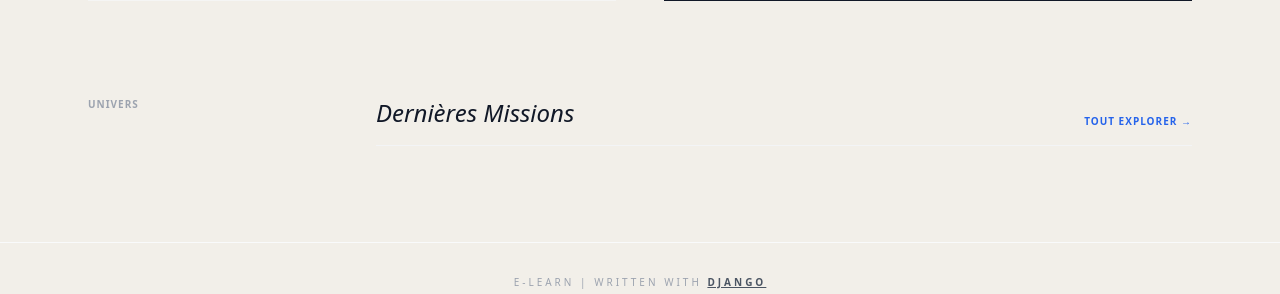
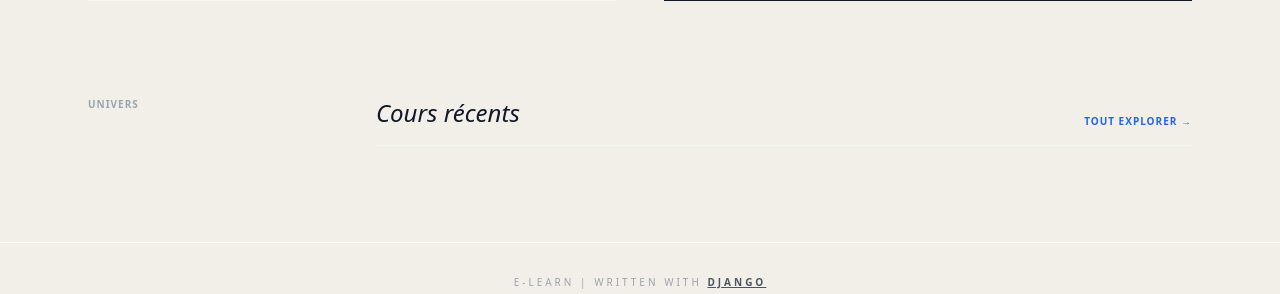
Before and after one commit to Davidwgit82/e.learn-with-django, a Django app: page / in a window 1280 px wide. Shown: the part 773-1067 px from the top of the page. Run offline with Django 5.2, Linux system fonts and the light colour scheme; data that the repository does not hold is empty; some libraries are stand-ins or nearby versions.

Commit message:
index: corriger de textes

```diff
--- a/course/templates/index.html
+++ b/course/templates/index.html
@@ -67,7 +67,7 @@
 
     <div class="lg:col-span-3">
       <div class="flex justify-between items-end mb-12 border-b border-gray-100 pb-4">
-        <h2 class="text-2xl font-light italic">Dernières Missions</h2>
+        <h2 class="text-2xl font-light italic">Cours récents</h2>
         <a href="{% url 'list_course' %}" class="text-[10px] font-bold uppercase tracking-widest text-blue-600 hover:text-black">Tout explorer &rarr;</a>
       </div>
 
```
